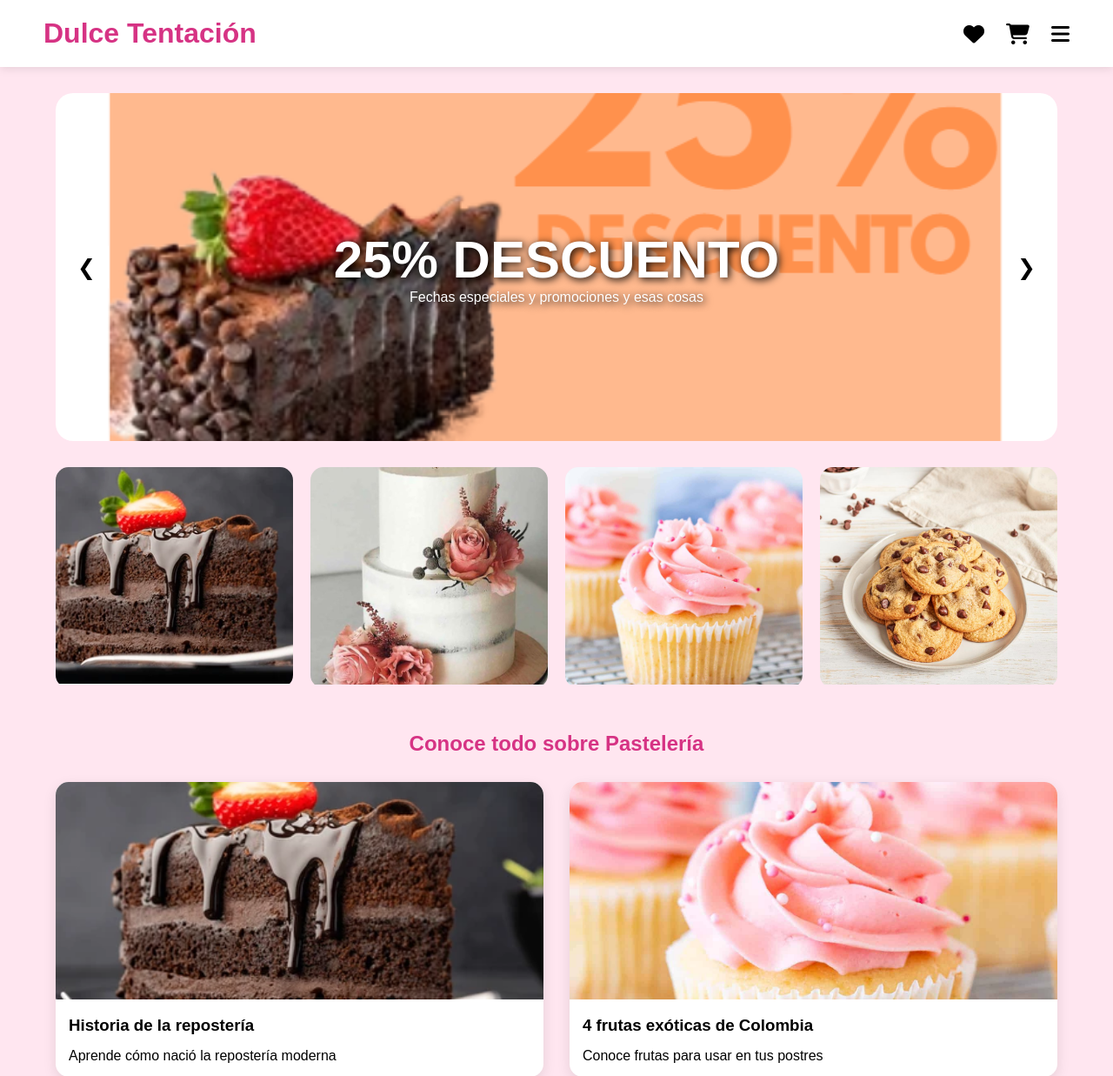
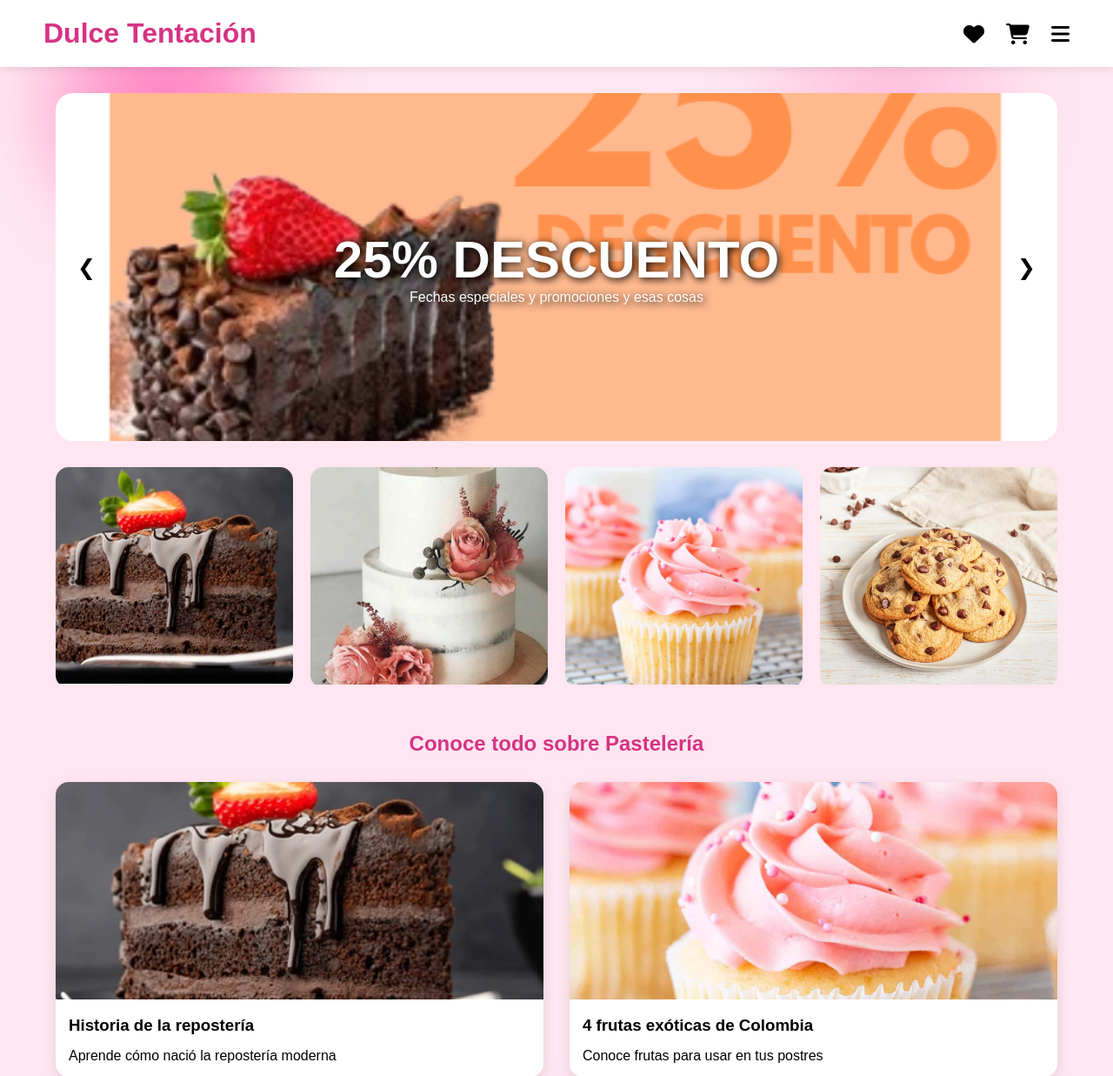
Before and after one commit to jvargas45-c/proyecto_sena_v1, a PHP site: page / in a window 1280 px wide. Shown: the top 1237 px of the page at 87% size. Run offline with PHP 8.4, Linux system fonts and the light colour scheme.

Commit message:
Cambios en el css

```diff
--- a/css/estilo.css
+++ b/css/estilo.css
@@ -7,6 +7,23 @@
 
 body{
     background: #ffe6f0;
+    position: relative;
+    overflow-x: hidden;
+}
+
+body::before{
+    content: "";
+    position: fixed;
+    inset: 0;
+    background:
+        radial-gradient(circle at 15% 15%, rgba(255,105,180,.4) 0%, transparent 12%),
+        radial-gradient(circle at 80% 15%, rgba(255,105,180,.35) 0%, transparent 15%),
+        radial-gradient(circle at 15% 15%, rgba(255,105,180,.25) 0%, transparent 10%),
+        radial-gradient(circle at 15% 15%, rgba(255,105,180,.4) 0%, transparent 15%),
+        radial-gradient(circle at 15% 15%, rgba(255,105,180,.35) 0%, transparent 15%);
+
+    filter: blur(25px);
+    z-index: -1;
 }
 
 /* estilo del encabezado */
```
